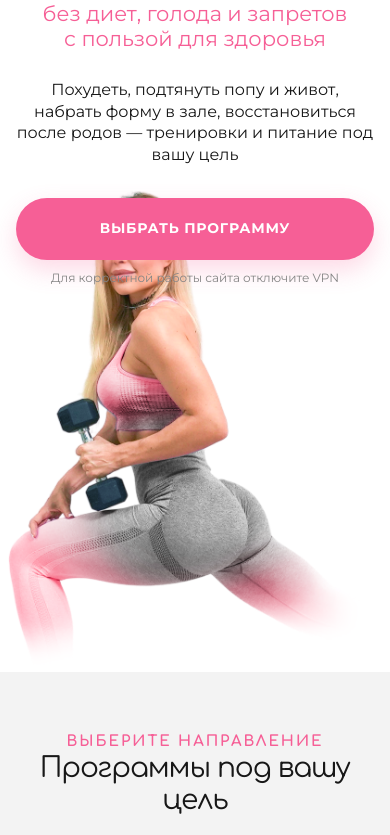
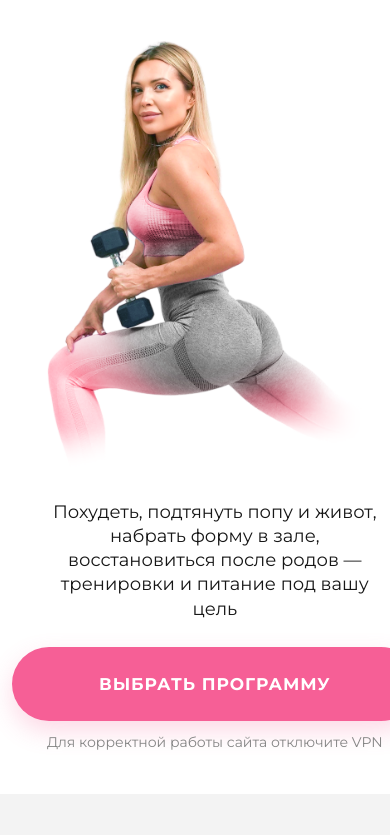
Before and after one commit to juliavibecoding-ai/usmanova-fit-test, a website: page index.html in a window 390 px wide. Shown: the part 240-1075 px from the top of the page. Drawn offline with Linux system fonts and the light colour scheme.

Commit message:
fix: improve mobile hero layout

```diff
--- a/index.html
+++ b/index.html
@@ -14,7 +14,7 @@
       href="https://fonts.googleapis.com/css2?family=Comfortaa:wght@300;400;500;600;700&family=Montserrat:wght@400;500;600;700;800&display=swap"
       rel="stylesheet"
     >
-    <link rel="stylesheet" href="styles.css?v=hero-font-photo-0622">
+    <link rel="stylesheet" href="styles.css?v=mobile-hero-0622">
   </head>
   <body>
     <main>
@@ -27,6 +27,9 @@
             <p class="hero__subtitle">
               без диет, голода и запретов<br>с пользой для здоровья
             </p>
+            <div class="hero__mobile-visual" aria-hidden="true">
+              <img src="assets/hero-kate.png" alt="">
+            </div>
             <p class="hero__text">
               Похудеть, подтянуть попу и живот, набрать форму в зале,
               восстановиться после родов — тренировки и питание под вашу цель
@@ -173,6 +176,6 @@
       </form>
     </dialog>
 
-    <script type="module" src="js/app.js?v=hero-font-photo-0622"></script>
+    <script type="module" src="js/app.js?v=mobile-hero-0622"></script>
   </body>
 </html>
--- a/styles.css
+++ b/styles.css
@@ -175,6 +175,10 @@ input:focus-visible {
   bottom: -36px;
   width: clamp(600px, 32vw, 700px);
   max-width: none;
+}
+
+.hero__mobile-visual {
+  display: none;
 }
 
 @media (min-width: 1600px) {
@@ -793,45 +797,60 @@ input:focus-visible {
   .section-shell,
   .hero__inner,
   .trainer__inner {
-    width: calc(100% - 32px);
+    width: calc(100% - 24px);
   }
 
   .hero__copy {
-    padding-top: 42px;
+    padding: 28px 0 42px;
   }
 
   .hero h1 {
-    font-size: 32px;
+    max-width: 370px;
+    margin: 0 auto 22px;
+    font-size: 26px;
+    line-height: 1.13;
+    letter-spacing: -0.02em;
   }
 
   .hero__subtitle {
-    font-size: 21px;
+    margin-bottom: 22px;
+    font-size: 22px;
+    line-height: 1.28;
   }
 
   .hero__text {
-    font-size: 16px;
-    margin-bottom: 32px;
+    max-width: 340px;
+    margin-bottom: 26px;
+    font-size: 18px;
+    line-height: 1.35;
   }
 
   .button--hero {
     width: 100%;
     min-width: 0;
-    min-height: 62px;
+    min-height: 74px;
+    font-size: 17px;
+  }
+
+  .hero__note {
+    margin-top: 12px;
     font-size: 14px;
   }
 
-  .hero__note {
-    font-size: 12px;
+  .hero__visual {
+    display: none;
   }
 
-  .hero__visual {
-    height: 96vw;
-    max-height: 500px;
+  .hero__mobile-visual {
+    display: block;
+    width: min(500px, 104vw);
+    margin: 0 50% 22px;
+    transform: translateX(-50%);
   }
 
-  .hero__visual img {
-    bottom: -6px;
-    width: 116vw;
+  .hero__mobile-visual img {
+    width: 100%;
+    max-width: none;
   }
 
   .trainer,
```
